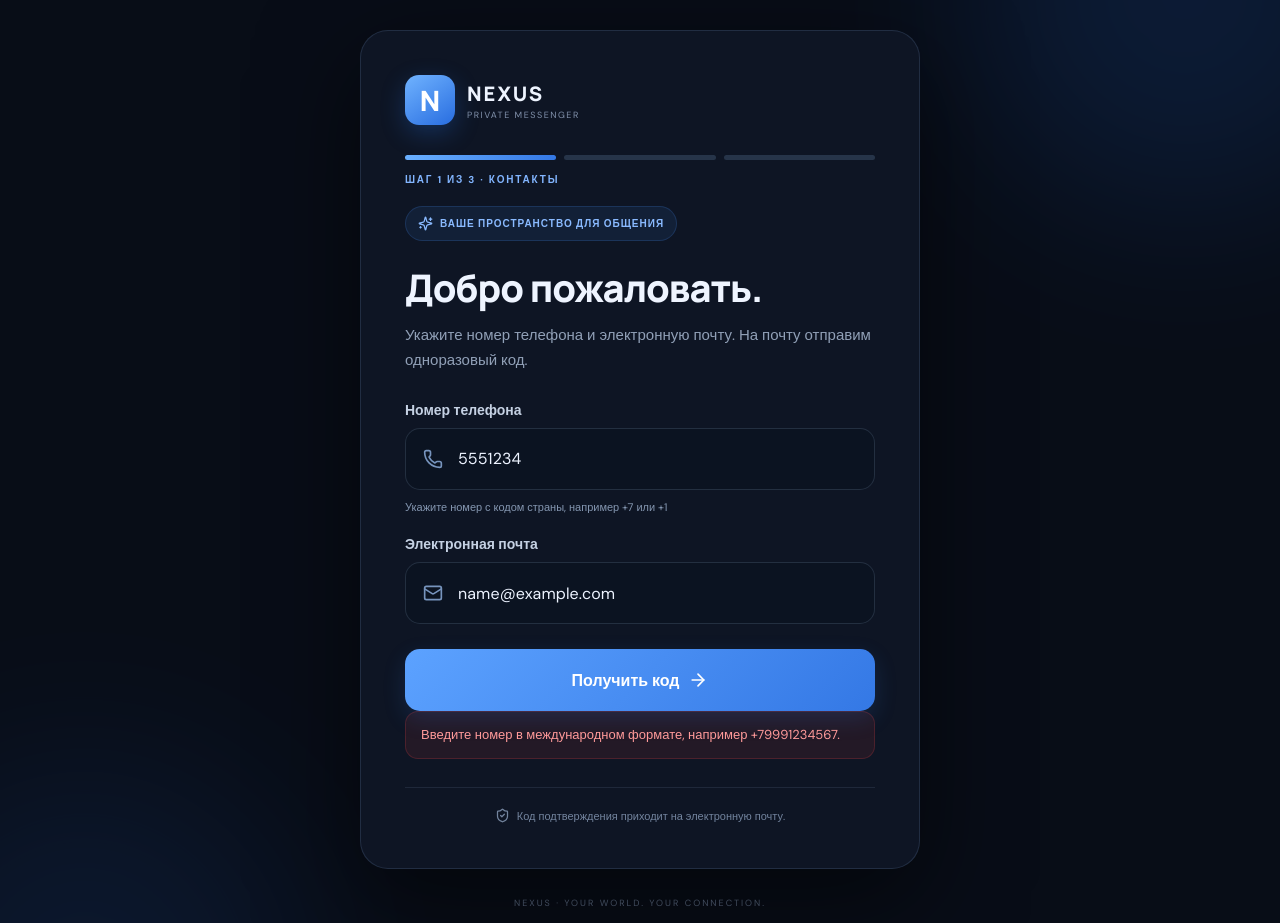
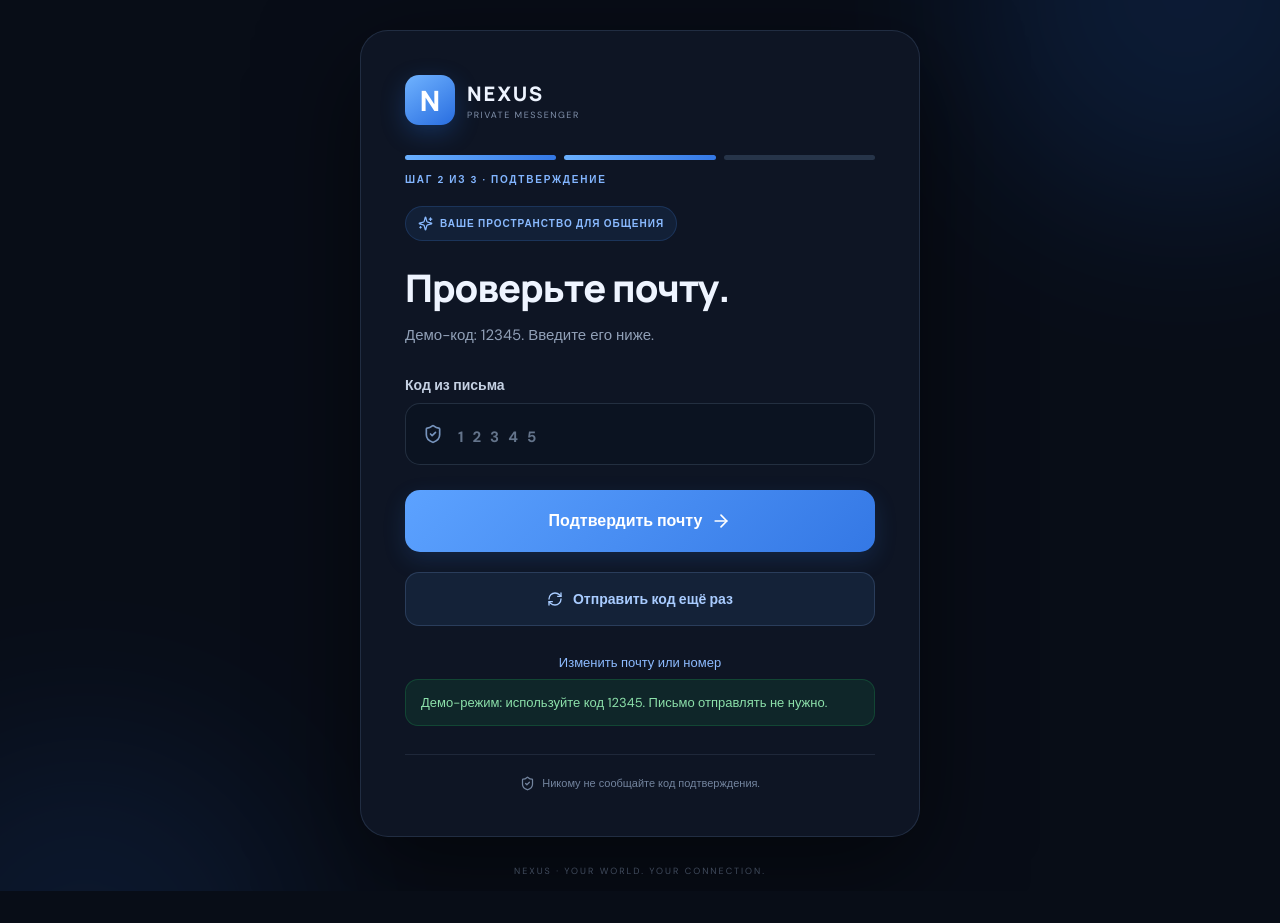
Before and after one commit to dima777dis-dotcom/NEXUS, a React (Vite) app: page / in a window 1280 px wide. Both pictures are taken after typing "5551234", "name@example.com" into the empty fields and a click on the button "Получить код". After the commit the page ends 891 px from the top, so only its background shows below. Built offline with nearby package versions, Linux system fonts and the light colour scheme.

Commit message:
Add local demo onboarding with welcome splash and fixed test code

```diff
--- a/src/AuthGate.tsx
+++ b/src/AuthGate.tsx
@@ -8,6 +8,8 @@ type Step = 'contacts' | 'code' | 'profile'
 
 export default function AuthGate() {
   const [session, setSession] = useState<any>(null)
+  const [demoProfile, setDemoProfile] = useState<any>(null)
+  const [showWelcome, setShowWelcome] = useState(true)
   const [loading, setLoading] = useState(true)
   const [step, setStep] = useState<Step>('contacts')
   const [isLogin, setIsLogin] = useState(false)
@@ -21,6 +23,9 @@ export default function AuthGate() {
   const [error, setError] = useState('')
 
   useEffect(() => {
+    const savedDemo = localStorage.getItem('nexus_demo_profile')
+    if (savedDemo) { try { setDemoProfile(JSON.parse(savedDemo)) } catch { localStorage.removeItem('nexus_demo_profile') } }
+    const splashTimer = window.setTimeout(() => setShowWelcome(false), 2200)
     if (!supabase) { setLoading(false); return }
     supabase.auth.getSession().then(({ data }) => {
       const current = data.session
@@ -33,12 +38,13 @@ export default function AuthGate() {
       setSession(next)
       if (next) setStep('profile')
     })
-    return () => data.subscription.unsubscribe()
+    return () => { data.subscription.unsubscribe(); window.clearTimeout(splashTimer) }
   }, [])
 
   const sendCode = async (event: FormEvent) => {
     event.preventDefault()
     setBusy(true); setError(''); setNotice('')
+    setStep('code'); setNotice('Демо-режим: используйте код 12345. Письмо отправлять не нужно.'); setBusy(false); return
     if (!supabase) { setError('Сервис авторизации не настроен.'); setBusy(false); return }
     try {
       const cleanPhone = phone.trim()
@@ -60,7 +66,15 @@ export default function AuthGate() {
     try {
       if (!supabase) throw new Error('Сервис авторизации не настроен.')
       const token = code.replace(/\D/g, '')
-      if (token.length !== 6) throw new Error('Введите шестизначный код из письма.')
+      if (token !== '12345') throw new Error('Неверный код. Для демо используйте 12345.')
+      if (isLogin) {
+        const saved = localStorage.getItem('nexus_demo_profile')
+        if (!saved) throw new Error('Аккаунт не найден на этом устройстве. Сначала зарегистрируйтесь.')
+        const profile = JSON.parse(saved)
+        if (profile.email !== email.trim().toLowerCase()) throw new Error('Аккаунт с этой почтой не найден на этом устройстве.')
+        setDemoProfile(profile); setBusy(false); return
+      }
+      setStep('profile'); setNotice('Код принят. Теперь создайте профиль.'); setBusy(false); return
       const { data, error } = await supabase.auth.verifyOtp({ email: email.trim().toLowerCase(), token, type: 'email' })
       if (error) throw error
       setSession(data.session)
@@ -74,10 +88,12 @@ export default function AuthGate() {
     event.preventDefault()
     setBusy(true); setError(''); setNotice('')
     try {
-      if (!supabase) throw new Error('Сервис авторизации не настроен.')
       const cleanUsername = username.trim().replace(/^@/, '')
       if (displayName.trim().length < 2) throw new Error('Имя должно содержать хотя бы 2 символа.')
       if (!/^[a-zA-Z0-9_]{3,24}$/.test(cleanUsername)) throw new Error('Никнейм: 3–24 символа, латиница, цифры и _.')
+      const profile = { email: email.trim().toLowerCase(), phone: phone.trim(), displayName: displayName.trim(), username: cleanUsername }
+      localStorage.setItem('nexus_demo_profile', JSON.stringify(profile))
+      setDemoProfile(profile); setBusy(false); return
       const { error } = await supabase.auth.updateUser({
         data: { display_name: displayName.trim(), username: cleanUsername, phone_number: phone.trim(), nexus_profile_complete: true }
       })
@@ -108,7 +124,9 @@ export default function AuthGate() {
     finally { setBusy(false) }
   }
 
+  if (showWelcome) return <main className="nexus-welcome"><div className="nexus-welcome-mark">N</div><h1>Добро пожаловать в NEXUS</h1><p>Твоё пространство для общения</p></main>
   if (loading) return <div className="auth-loading">NEXUS</div>
+  if (demoProfile) return <><div className="auth-session-bar"><span><ShieldCheck size={15}/> Демо-режим · {demoProfile.displayName}</span><button onClick={() => { localStorage.removeItem('nexus_demo_profile'); setDemoProfile(null); setIsLogin(true); setStep('contacts') }}>Выйти</button></div><App /></>
   if (session?.user?.user_metadata?.nexus_profile_complete) return <><div className="auth-session-bar"><span><ShieldCheck size={15}/> Вы вошли в NEXUS</span><button onClick={() => supabase?.auth.signOut()}>Выйти</button></div><App /></>
 
   const stepNumber = step === 'contacts' ? 1 : step === 'code' ? 2 : 3
@@ -120,14 +138,14 @@ export default function AuthGate() {
       <div className="auth-step-label">ШАГ {stepNumber} ИЗ 3 · {step === 'contacts' ? 'КОНТАКТЫ' : step === 'code' ? 'ПОДТВЕРЖДЕНИЕ' : 'ВАШ ПРОФИЛЬ'}</div>
       <div className="auth-badge"><Sparkles size={15}/> ВАШЕ ПРОСТРАНСТВО ДЛЯ ОБЩЕНИЯ</div>
       <h1>{step === 'contacts' ? (isLogin ? 'С возвращением.' : 'Добро пожаловать.') : step === 'code' ? 'Проверьте почту.' : 'Создадим профиль.'}</h1>
-      <p className="auth-lead">{step === 'contacts' ? (isLogin ? 'Укажите электронную почту, привязанную к вашему аккаунту. Мы отправим код для входа.' : 'Укажите номер телефона и электронную почту. На почту отправим одноразовый код.') : step === 'code' ? `Мы отправили шестизначный код на ${email}. Введите его ниже.` : 'Придумайте имя и уникальный никнейм. Так вас смогут найти в NEXUS.'}</p>
+      <p className="auth-lead">{step === 'contacts' ? (isLogin ? 'Укажите электронную почту, привязанную к вашему аккаунту. Мы отправим код для входа.' : 'Укажите номер телефона и электронную почту. На почту отправим одноразовый код.') : step === 'code' ? `Демо-код: 12345. Введите его ниже.` : 'Придумайте имя и уникальный никнейм. Так вас смогут найти в NEXUS.'}</p>
       {step === 'contacts' && <form onSubmit={sendCode} className="auth-form">
         {!isLogin && <label>Номер телефона<div className="auth-input"><Phone/><input type="tel" inputMode="tel" autoComplete="tel" value={phone} onChange={e=>setPhone(e.target.value)} placeholder="+7 999 123-45-67" required/></div><small>Укажите номер с кодом страны, например +7 или +1</small></label>}
         <label>Электронная почта<div className="auth-input"><Mail/><input type="email" inputMode="email" autoComplete="email" value={email} onChange={e=>setEmail(e.target.value)} placeholder="you@example.com" required/></div></label>
         <button className="auth-submit" disabled={busy}>{busy ? 'Отправляем код…' : (isLogin ? 'Войти по коду' : 'Получить код')} <ArrowRight/></button>
       </form>}
       {step === 'code' && <form onSubmit={verifyCode} className="auth-form">
-        <label>Код из письма<div className="auth-input auth-code-input"><ShieldCheck/><input value={code} onChange={e=>setCode(e.target.value.replace(/\D/g,'').slice(0,6))} placeholder="000000" inputMode="numeric" autoComplete="one-time-code" maxLength={6} required/></div></label>
+        <label>Код из письма<div className="auth-input auth-code-input"><ShieldCheck/><input value={code} onChange={e=>setCode(e.target.value.replace(/\D/g,'').slice(0,5))} placeholder="12345" inputMode="numeric" autoComplete="one-time-code" maxLength={5} required/></div></label>
         <button className="auth-submit" disabled={busy}>{busy ? 'Проверяем…' : 'Подтвердить почту'} <ArrowRight/></button>
         <button type="button" className="auth-secondary" onClick={resendCode} disabled={busy}><RefreshCw size={16}/> Отправить код ещё раз</button>
         <button type="button" className="auth-text-button" onClick={()=>{setStep('contacts');setCode('');setError('');setNotice('')}}>Изменить почту или номер</button>
@@ -139,7 +157,7 @@ export default function AuthGate() {
       </form>}
       {error && <div className="auth-error" role="alert">{error}</div>}
       {notice && <div className="auth-notice" role="status">{notice}</div>}
-      <div className="auth-foot"><ShieldCheck size={15}/> {step === 'contacts' ? (isLogin ? 'Войдите с помощью одноразового кода из письма.' : 'Код подтверждения приходит на электронную почту.') : step === 'code' ? 'Никому не сообщайте код подтверждения.' : 'Ваши данные профиля можно будет изменить позже.'}</div>
+      <div className="auth-foot"><ShieldCheck size={15}/> {step === 'contacts' ? (isLogin ? 'Войдите с помощью одноразового кода из письма.' : 'Демо-код для проверки регистрации: 12345.') : step === 'code' ? 'Никому не сообщайте код подтверждения.' : 'Ваши данные профиля можно будет изменить позже.'}</div>
     </section>
     <div className="auth-bottom">NEXUS · YOUR WORLD. YOUR CONNECTION.</div>
   </main>
```
